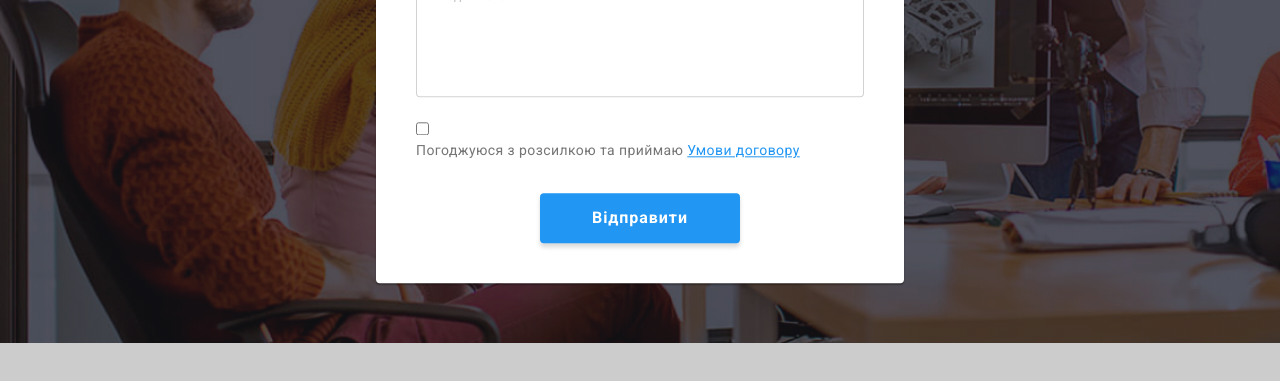
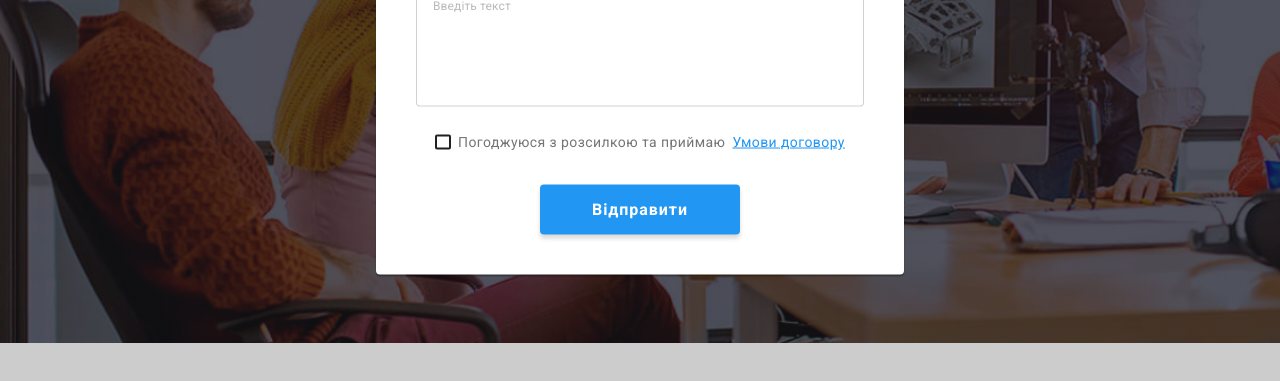
Before and after one commit to Burmikk/goit-markup-hw-06, a plain HTML site: page index.html in a window 1280 px wide. Both pictures are taken after a click on the button "Замовити послугу". Shown: the part 419-800 px from the top of the page. Drawn offline with nearby package versions, Linux system fonts and the light colour scheme.

Commit message:
Update index.html

```diff
--- a/index.html
+++ b/index.html
@@ -520,14 +520,12 @@
           <strong class="subscription-title">Підпишіться на розсилку</strong>
           <form class="subscription-form">
             <input class="subscription-field" type="email" name="email" placeholder="E-mail" />
-            <div class="subscription-group">
             <button class="subscription-btn" type="submit">
               Підписатися
               <svg class="subscription-send-icon" width="24" height="24">
                 <use href="./images/icons.svg#icon-send"></use>
               </svg>
             </button>
-            </div>
           </form>
         </div>
       </div>
@@ -578,12 +576,10 @@
             placeholder="Введіть текст"
           ></textarea>
           <!-- Checkbox -->
-          <label class="checkbox-lable" for="comments">
-            <input class="checkbox" type="checkbox" id="comments" name="agreement" />
-            <p class="checkbox-text">
-              Погоджуюся з розсилкою та приймаю
+          <label class="modal-form-agreement">
+            <input class="modal-form-checkbox" type="checkbox" name="agreement" />
+            <span class="checkbox-text"> Погоджуюся з розсилкою та приймаю </span>
             <a class="checkbox-link" href="">Умови договору</a>
-            </p>
           </label>
           <button class="modal-form-btn" type="submit">Відправити</button>
         </form>
```
Lines whose indentation alone changed are shown as unchanged.
